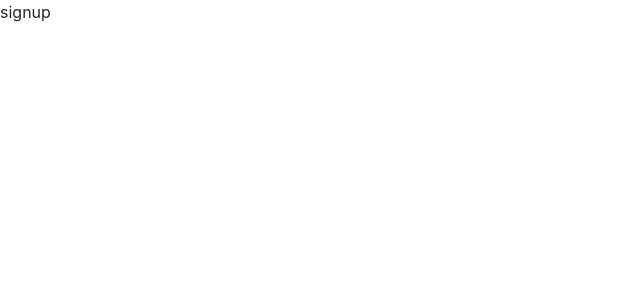
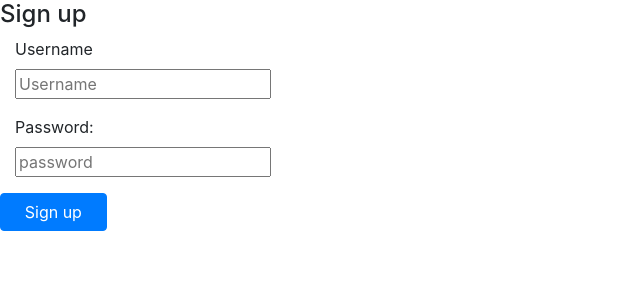
Before and after one commit to littlefish-tech/LunchBuddy, a React (Create React App) app in the folder client/: page /Signup in a window 1280 px wide. Shown: the top 300 px of the page, without its empty margins (0-640 px from the left). Built offline with nearby package versions, Linux system fonts and the light colour scheme.

Commit message:
add signup page

```diff
--- a/client/src/pages/Signup.js
+++ b/client/src/pages/Signup.js
@@ -1,19 +1,119 @@
-import React, { Component } from "react";
+import React, { Component } from 'react'
+import axios from 'axios'
+
+class Signup extends Component {
+	constructor() {
+		super()
+		this.state = {
+			username: '',
+			password: '',
+			confirmPassword: '',
+
+		}
+		this.handleSubmit = this.handleSubmit.bind(this)
+		this.handleChange = this.handleChange.bind(this)
+	}
+	handleChange(event) {
+		this.setState({
+			[event.target.name]: event.target.value
+		})
+	}
+	handleSubmit(event) {
+		console.log('sign-up handleSubmit, username: ')
+		console.log(this.state.username)
+		event.preventDefault()
+
+		//request to server to add a new username/password
+		axios.post('/user/', {
+			username: this.state.username,
+			password: this.state.password
+		})
+			.then(response => {
+				console.log(response)
+				if (!response.data.errmsg) {
+					console.log('successful signup')
+					this.setState({ //redirect to login page
+						redirectTo: '/login'
+					})
+				} else {
+					console.log('username already exists or is already taken')
+				}
+			}).catch(error => {
+				console.log('signup error: ')
+				console.log(error)
+
+			})
+	}
+
+
+render() {
+	return (
+		<div className="SignupForm">
+			<h4>Sign up</h4>
+			<form className="form-horizontal">
+				<div className="form-group">
+					<div className="col-1 col-ml-auto">
+						<label className="form-label" htmlFor="username">Username</label>
+					</div>
+					<div className="col-3 col-mr-auto">
+						<input className="form-input"
+							type="text"
+							id="username"
+							name="username"
+							placeholder="Username"
+							value={this.state.username}
+							onChange={this.handleChange}
+						/>
+					</div>
+				</div>
+				<div className="form-group">
+					<div className="col-1 col-ml-auto">
+						<label className="form-label" htmlFor="password">Password: </label>
+					</div>
+					<div className="col-3 col-mr-auto">
+						<input className="form-input"
+							placeholder="password"
+							type="password"
+							name="password"
+							value={this.state.password}
+							onChange={this.handleChange}
+						/>
+					</div>
+				</div>
+				<div className="form-group ">
+					<div className="col-7"></div>
+					<button
+						className="btn btn-primary col-1 col-mr-auto"
+						onClick={this.handleSubmit}
+						type="submit"
+					>Sign up</button>
+				</div>
+			</form>
+		</div>
+
+	)
+}
+}
+
+export default Signup;
 
 
 
 
-class Lunchbuddy extends Component {
-state = {
-    test: "signup"
-}
 
-render(){
-    return (
-        <p>{this.state.test}</p>
 
-    );
-}
 
-}
-export default Lunchbuddy;
+// class Lunchbuddy extends Component {
+// state = {
+//     test: "signup"
+// }
+
+// render(){
+//     return (
+//         <p>{this.state.test}</p>
+
+//     );
+// }
+
+// }
+// export default Lunchbuddy;
```
